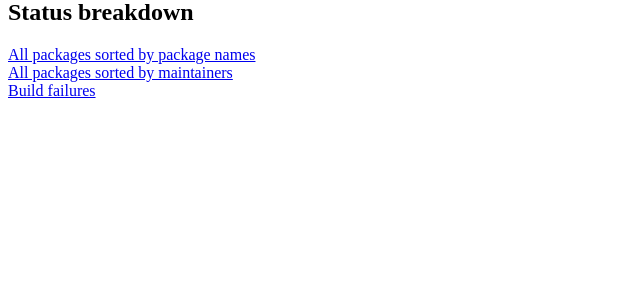
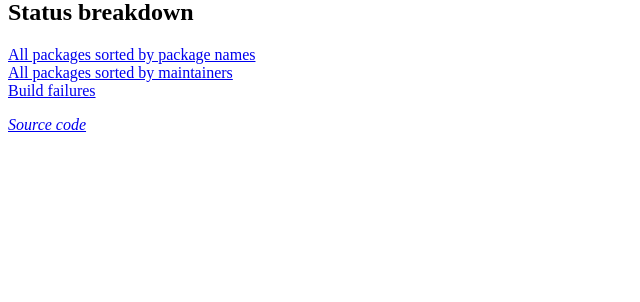
Before and after one commit to befeleme/fedora-python-rebuild-status, a Flask app: template templates/index.html in a window 1280 px wide. Shown: the part 299-601 px from the top of the page, without its empty margins (0-640 px from the left). Run offline with Flask 3, Linux system fonts and the light colour scheme; the template is opened without the code that fills it: most values are stand-ins (such as "Sample title", 1, 10 or a date in 2020); parts of the project's set-up code (start-up, migrations or seed data) failed here and were passed over; some libraries are stand-ins or nearby versions.

Commit message:
Add the link to the source code of the page

```diff
--- a/templates/index.html
+++ b/templates/index.html
@@ -23,5 +23,6 @@
         <a href="{{ url_for('maintainers') }}">All packages sorted by maintainers</a><br>
         <a href="{{ url_for('failures') }}">Build failures</a><br>
 
+        <p><i><a href="https://github.com/befeleme/fedora-python-rebuild-status">Source code</a></i><br><br>
     </body>
 </html>
```
